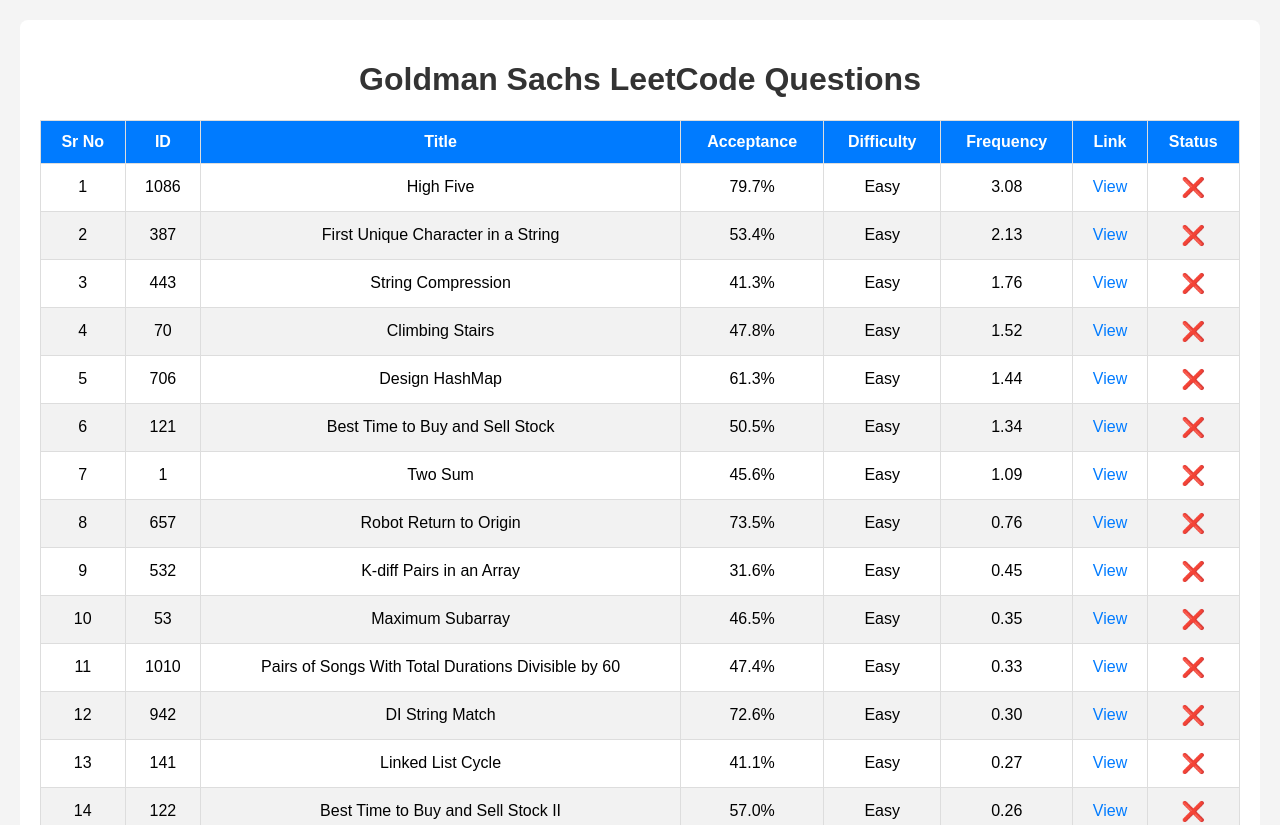
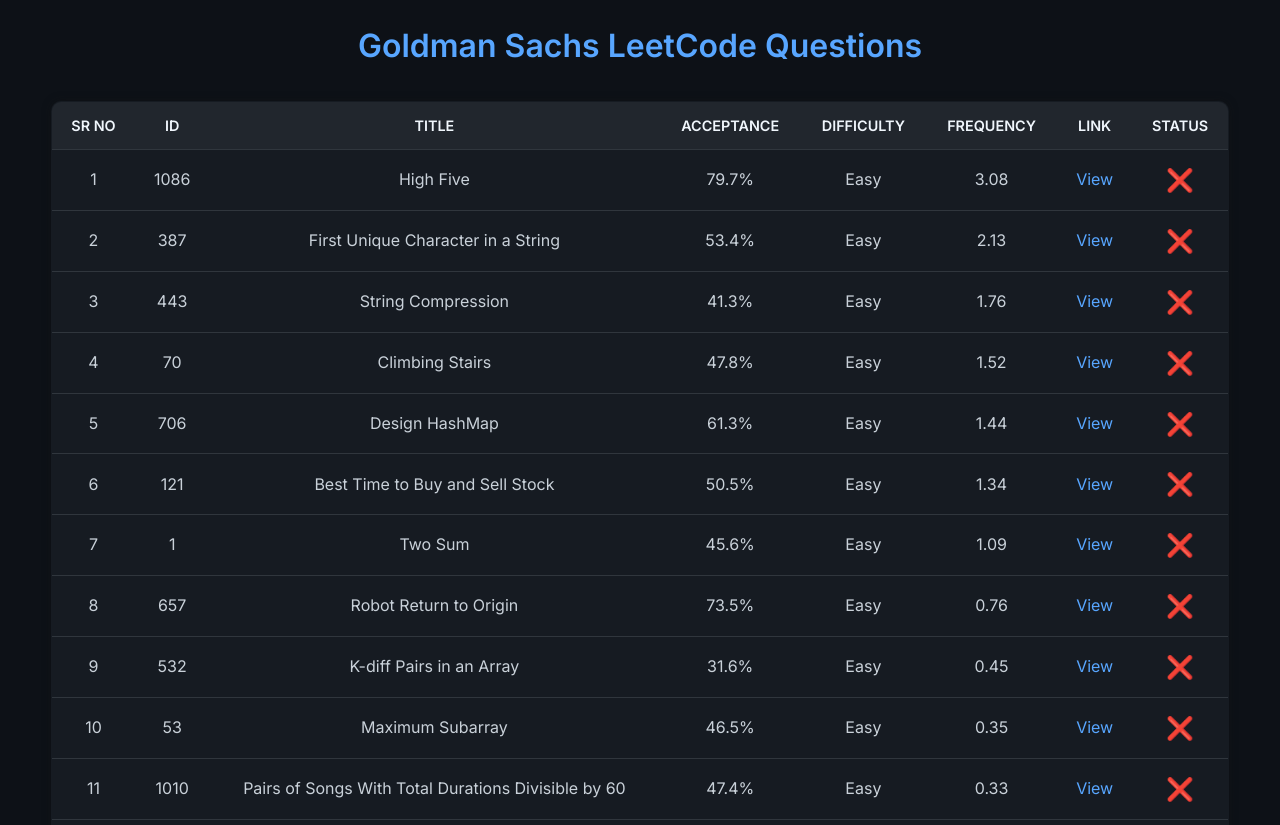
Before and after one commit to nehagithub07/GoldmanQues, a plain HTML site: page index.html in a window 1280 px wide. Shown: the top 825 px of the page. Drawn offline with Linux system fonts and the light colour scheme.

Commit message:
Bg Updated

```diff
--- a/index.html
+++ b/index.html
@@ -5,6 +5,8 @@
   <meta name="viewport" content="width=device-width, initial-scale=1.0"/>
   <title>Goldman Sachs Questions</title>
   <link rel="stylesheet" href="styles.css" />
+  <link href="https://fonts.googleapis.com/css2?family=Inter:wght@400;600&display=swap" rel="stylesheet">
+
 </head>
 <body>
   <div class="container">
--- a/styles.css
+++ b/styles.css
@@ -1,53 +1,91 @@
+/* Reset & Base */
+* {
+  margin: 0;
+  padding: 0;
+  box-sizing: border-box;
+}
+
 body {
-    font-family: Arial, sans-serif;
-    background: #f4f4f4;
-    margin: 0;
+  font-family: 'Inter', 'Segoe UI', sans-serif;
+  background-color: #0d1117;
+  color: #c9d1d9;
+  line-height: 1.6;
   padding: 20px;
 }
 
-  .container {
-    max-width: 1200px;
-    margin: auto;
-    background: white;
-    padding: 20px;
-    border-radius: 8px;
+/* Header */
+h1 {
+  text-align: center;
+  color: #58a6ff;
+  margin-bottom: 30px;
+  font-size: 2rem;
+  font-weight: 600;
 }
 
-  h1 {
-    text-align: center;
-    color: #333;
-  }
-
+/* Table Styling */
 table {
-    width: 100%;
+  width: 95%;
+  margin: auto;
   border-collapse: collapse;
-    margin-top: 20px;
+  background-color: #161b22;
+  border: 1px solid #30363d;
+  border-radius: 10px;
+  overflow: hidden;
+  box-shadow: 0 0 10px rgba(20, 20, 20, 0.4);
 }
 
 th, td {
-    padding: 12px;
-    border: 1px solid #ddd;
+  padding: 12px 16px;
   text-align: center;
+  border-bottom: 1px solid #30363d;
 }
 
 th {
-    background-color: #007bff;
-    color: white;
+  background-color: #21262d;
+  color: #f0f6fc;
+  font-weight: 600;
+  text-transform: uppercase;
+  font-size: 0.9rem;
 }
 
 tr:nth-child(even) {
-    background-color: #f2f2f2;
+  background-color: #161b22;
 }
 
+tr:hover {
+  background-color: #1f2937;
+}
+
+/* Links */
 a {
-    color: #007bff;
+  color: #58a6ff;
   text-decoration: none;
+  transition: 0.3s;
 }
+
+a:hover {
+  text-decoration: underline;
+  color: #79c0ff;
+}
+
+/* Status Toggle */
 .status-toggle {
-    font-size: 1.2em;
-    transition: transform 0.2s;
+  font-size: 1.4rem;
+  cursor: pointer;
+  transition: transform 0.2s ease-in-out;
 }
 
 .status-toggle:hover {
   transform: scale(1.2);
 }
+
+/* Responsive Table */
+@media (max-width: 768px) {
+  table {
+    font-size: 0.85rem;
+  }
+
+  th, td {
+    padding: 10px;
+  }
+}
```
Lines whose indentation alone changed are shown as unchanged.
